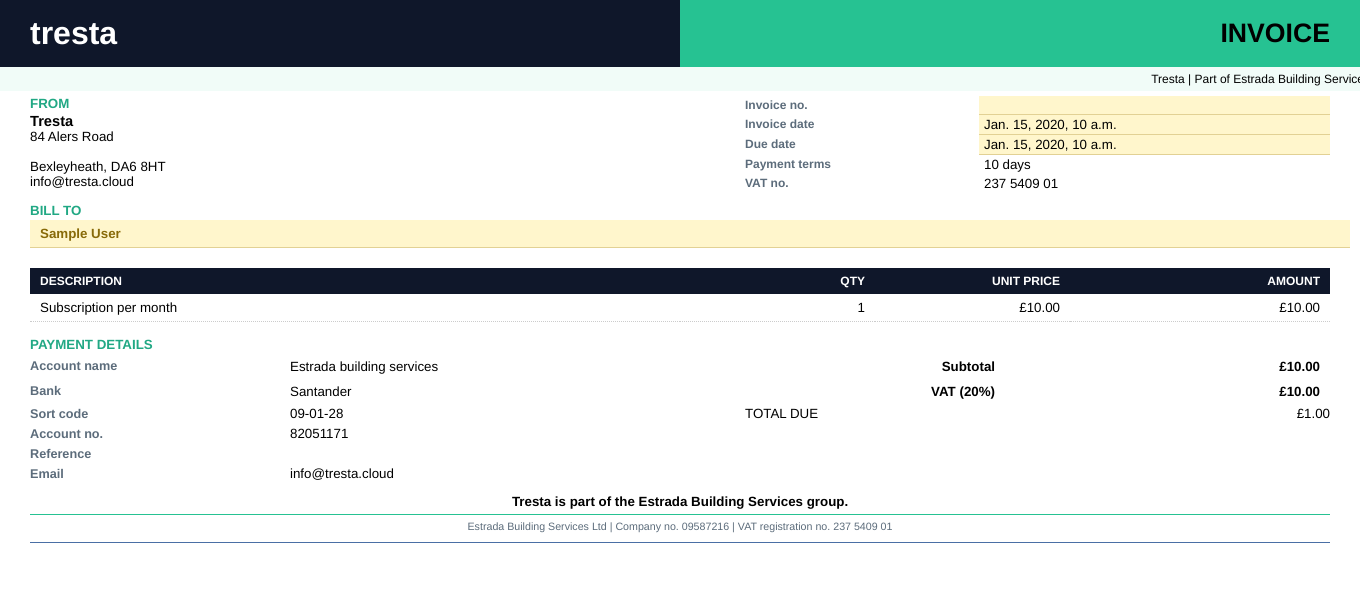
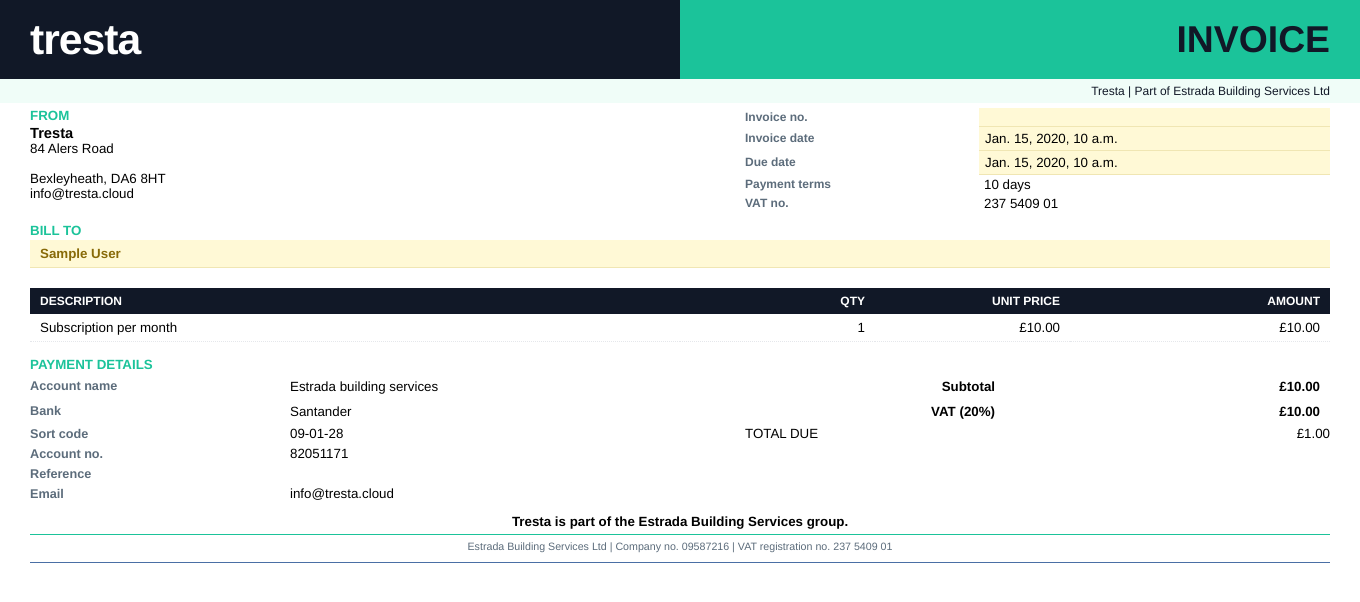
Before and after one commit to AI-Royal-Knight/josue-backend, a Django app: template app/templates/super_admin/invoice_pdf.html in a window 1360 px wide; the page is wider, and only the part inside the window is pictured. Shown: the top 602 px of that part. Run offline with Django 5.2, Linux system fonts and the light colour scheme; tables that the repository leaves empty hold one stand-in row (values such as "Sample post"); the template is opened without the code that fills it: values that come from a table or form of the project are taken from there, most other values are stand-ins (such as "Sample title", 1, 10 or a date in 2020); parts of the project's set-up code (start-up, migrations or seed data) failed here and were passed over.

Commit message:
style: update invoice PDF template styling and typography

```diff
--- a/app/templates/super_admin/invoice_pdf.html
+++ b/app/templates/super_admin/invoice_pdf.html
@@ -23,30 +23,30 @@
 
         .header-left {
             width: 50%;
-            background-color: #0f172a;
+            background-color: #111827;
             color: #ffffff;
             padding: 15px 30px;
-            font-size: 24pt;
+            font-size: 32pt;
             font-weight: bold;
+            letter-spacing: -1px;
         }
 
         .header-right {
             width: 50%;
-            background-color: #26c292;
-            color: #000000;
+            background-color: #1bc39a;
+            color: #111827;
             padding: 15px 30px;
             text-align: right;
-            font-size: 20pt;
+            font-size: 28pt;
             font-weight: bold;
         }
 
         .header-sub-strip {
-            width: 100%;
-            background-color: #f1fcf8;
+            background-color: #f0fdf8;
             padding: 5px 30px;
             text-align: right;
             font-size: 9pt;
-            color: #000000;
+            color: #111827;
         }
 
         .content {
@@ -54,7 +54,7 @@
         }
 
         .section-title {
-            color: #21a884;
+            color: #1bc39a;
             font-size: 10pt;
             font-weight: bold;
             text-transform: uppercase;
@@ -74,9 +74,9 @@
         }
 
         .meta-value-yellow {
-            background-color: #fff6cc;
-            padding: 2px 5px;
-            border-bottom: 1px solid #e2d194;
+            background-color: #fff9d6;
+            padding: 4px 6px;
+            border-bottom: 1px solid #f0e6b3;
         }
 
         .meta-value {
@@ -84,10 +84,9 @@
         }
 
         .bill-to-yellow {
-            background-color: #fff6cc;
+            background-color: #fff9d6;
             padding: 6px 10px;
-            width: 100%;
-            border-bottom: 1px solid #e2d194;
+            border-bottom: 1px solid #f0e6b3;
             color: #886a08;
             font-weight: bold;
         }
@@ -100,7 +99,7 @@
         }
 
         .items-table th {
-            background-color: #0f172a;
+            background-color: #111827;
             color: #ffffff;
             font-size: 9pt;
             padding: 6px 10px;
@@ -114,7 +113,7 @@
 
         .items-table td {
             padding: 6px 10px;
-            border-bottom: 1px dotted #cccccc;
+            border-bottom: 1px dotted #e5e7eb;
             font-size: 10pt;
         }
 
@@ -148,8 +147,8 @@
         }
 
         .total-row td {
-            background-color: #26c292;
-            color: #000000;
+            background-color: #1bc39a;
+            color: #111827;
             font-weight: bold;
             padding: 8px 10px;
         }
@@ -164,7 +163,7 @@
             font-weight: bold;
             font-size: 10pt;
             margin-bottom: 5px;
-            border-bottom: 1px solid #26c292;
+            border-bottom: 1px solid #1bc39a;
             padding-bottom: 5px;
         }
 
@@ -234,9 +233,13 @@
 
         <!-- Bill To -->
         <div class="section-title">BILL TO</div>
-        <div class="bill-to-yellow">
-            {{ company.company_name }}
-        </div>
+        <table width="100%" cellpadding="0" cellspacing="0">
+            <tr>
+                <td class="bill-to-yellow">
+                    {{ company.company_name }}
+                </td>
+            </tr>
+        </table>
         {% if company.admin_name %}
         <div style="padding: 5px 10px;">
             {{ company.admin_name }} {{ company.admin_surname }}<br>
```
Also changed, not shown: 1 other file.
